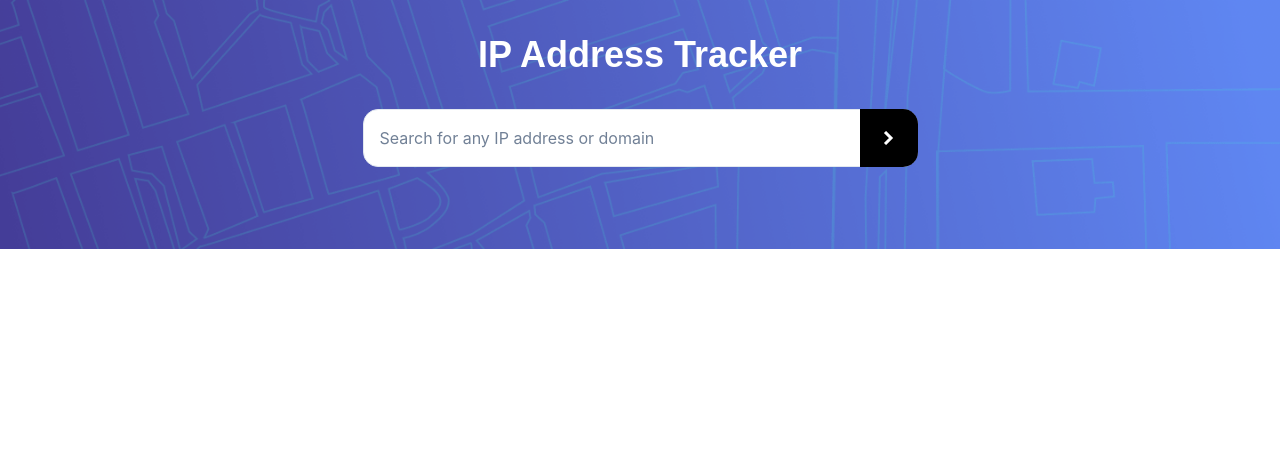
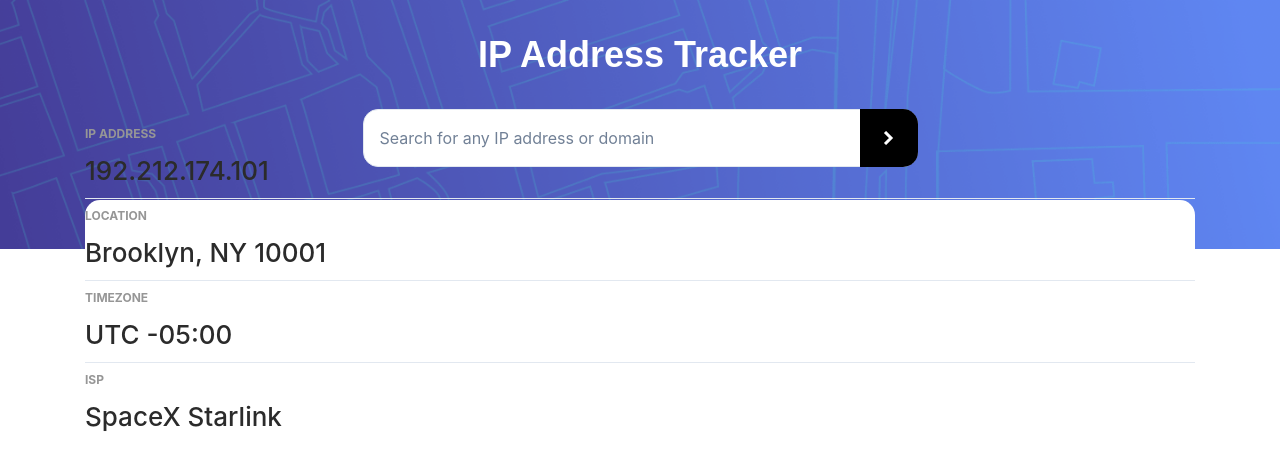
Before and after one commit to jmhar3/ip-address-tracker, a React (Create React App) app: page / in a window 1280 px wide. Shown: the top 470 px of the page. Built offline with nearby package versions, Linux system fonts and the light colour scheme; the HTML template or start-up script is replaced by a standard one.

Commit message:
hardcode InfoCard component

```diff
--- a/src/App.tsx
+++ b/src/App.tsx
@@ -6,14 +6,11 @@ import {
   Heading,
   ChakraProvider,
   useBreakpointValue,
-  Input,
-  InputGroup,
-  InputRightElement,
-  IconButton,
 } from "@chakra-ui/react";
 
 import extendedTheme from "./theme";
 import { SearchInput } from "./components/SearchInput";
+import { InfoCard } from "./components/InfoCard";
 
 export const App = () => {
   // const isMobile = useBreakpointValue({ base: true, md: false });
@@ -35,6 +32,8 @@ export const App = () => {
         <Heading color="white">IP Address Tracker</Heading>
 
         <SearchInput />
+
+        <InfoCard />
       </Stack>
     </ChakraProvider>
   );
--- /dev/null
+++ b/src/components/InfoCard.tsx
@@ -0,0 +1,46 @@
+import * as React from "react";
+
+import { Text, Stack, StackDivider, Center } from "@chakra-ui/react";
+
+export interface InfoStatProps {
+  label: string;
+  stat: string;
+}
+
+export const InfoCard = () => {
+  return (
+    <Center h="161px" w="1110px" bg="white" rounded="15px">
+      <Stack
+        w="full"
+        align="flex-start"
+        justify="space-evenly"
+        divider={<StackDivider />}
+        direction={{ base: "column", md: "row" }}
+      >
+        <InfoStat label="IP ADDRESS" stat="192.212.174.101" />
+        <InfoStat label="LOCATION" stat="Brooklyn, NY 10001" />
+        <InfoStat label="TIMEZONE" stat="UTC -05:00" />
+        <InfoStat label="ISP" stat="SpaceX Starlink" />
+      </Stack>
+    </Center>
+  );
+};
+
+const InfoStat = (props: InfoStatProps) => {
+  const { label, stat } = props;
+  return (
+    <Stack textAlign="left">
+      <Text fontSize="12" fontWeight="bold" color="custom.darkGray">
+        {label}
+      </Text>
+      <Text
+        fontSize="26"
+        overflow="wrap"
+        fontWeight="medium"
+        color="custom.veryDarkGray"
+      >
+        {stat}
+      </Text>
+    </Stack>
+  );
+};
--- a/src/theme.ts
+++ b/src/theme.ts
@@ -11,6 +11,10 @@ const extendedTheme = extendTheme({
       veryDarkGray: "hsl(0, 0%, 17%)",
     },
   },
+  breakpoints: {
+    base: "375px",
+    md: "1440px",
+  },
   components: {
     Input: {
       baseStyle: {
```
